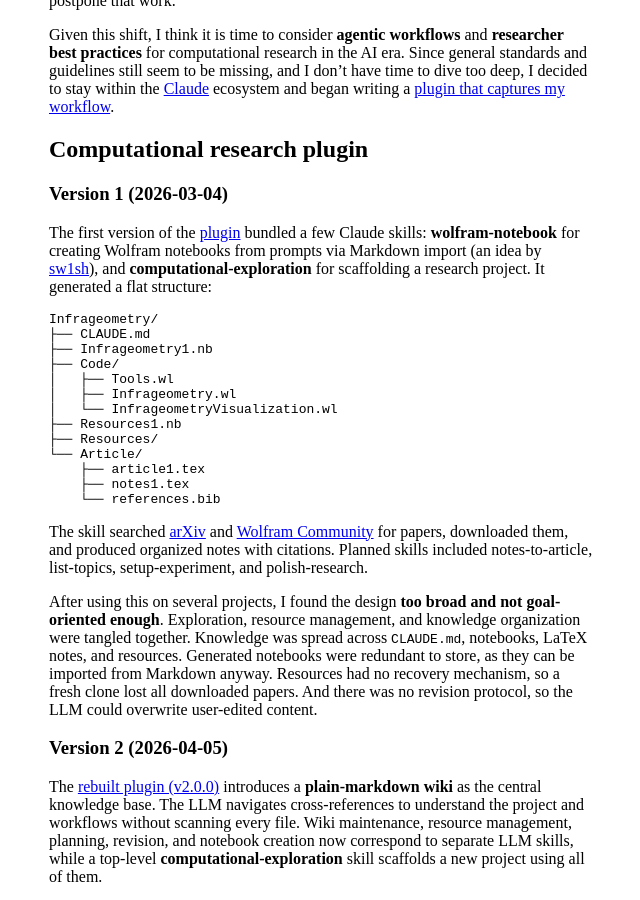
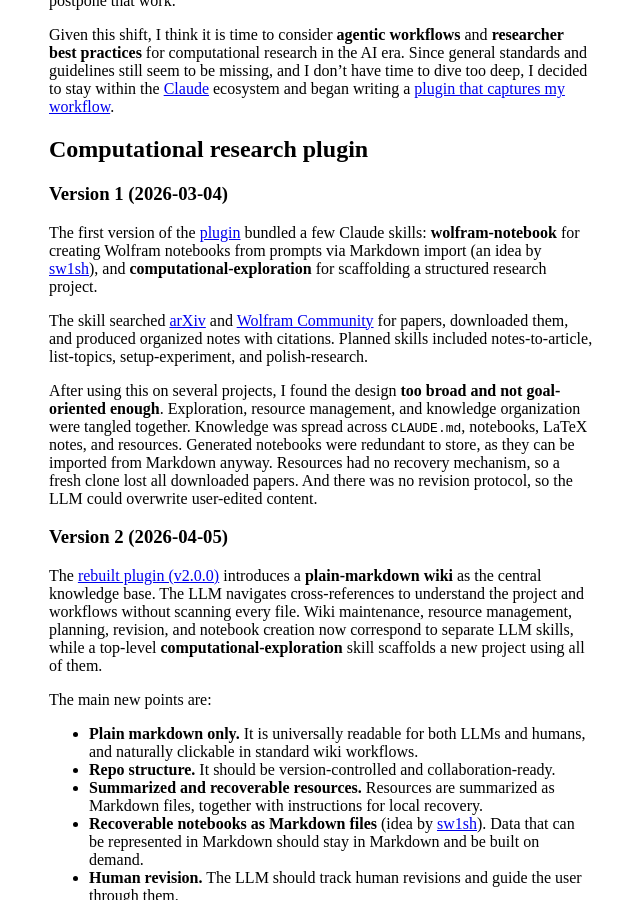
Before and after one commit to p135246/p135246.github.io, a Jekyll site: the page built from Wolfram/_posts/2026-03-04-ai-assisted-computational-research.md, in a window 1280 px wide and 900 px high, scrolled down 913 px. Shown: the whole window, without its empty margins (319-959 px from the left). Built offline with Jekyll 4.4.1, drawn with Linux system fonts in a browser that asks for light colours; our own code applies the rules of GitHub Pages for plain Markdown files; comment, search, counter and statistics services are not loaded.

Commit message:
Remove obsolete flat structure from AI research post

````diff
--- a/Wolfram/_posts/2026-03-04-ai-assisted-computational-research.md
+++ b/Wolfram/_posts/2026-03-04-ai-assisted-computational-research.md
@@ -27,23 +27,7 @@ Given this shift, I think it is time to consider **agentic workflows** and **res
 
 ### Version 1 (2026-03-04)
 
-The first version of the [plugin][comp-research] bundled a few Claude skills: **wolfram-notebook** for creating Wolfram notebooks from prompts via Markdown import (an idea by [sw1sh][sw1sh]), and **computational-exploration** for scaffolding a research project. It generated a flat structure:
-
-```
-Infrageometry/
-├── CLAUDE.md
-├── Infrageometry1.nb
-├── Code/
-│   ├── Tools.wl
-│   ├── Infrageometry.wl
-│   └── InfrageometryVisualization.wl
-├── Resources1.nb
-├── Resources/
-└── Article/
-    ├── article1.tex
-    ├── notes1.tex
-    └── references.bib
-```
+The first version of the [plugin][comp-research] bundled a few Claude skills: **wolfram-notebook** for creating Wolfram notebooks from prompts via Markdown import (an idea by [sw1sh][sw1sh]), and **computational-exploration** for scaffolding a structured research project.
 
 The skill searched [arXiv][arxiv] and [Wolfram Community][wolfram-community] for papers, downloaded them, and produced organized notes with citations. Planned skills included notes-to-article, list-topics, setup-experiment, and polish-research.
 
````
